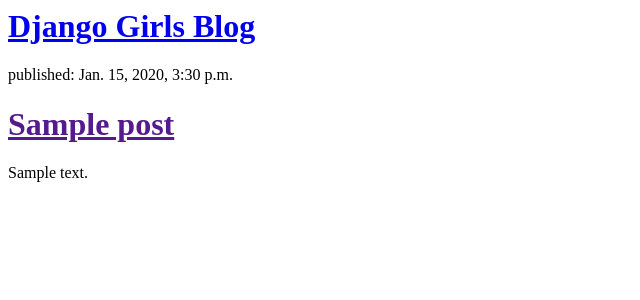
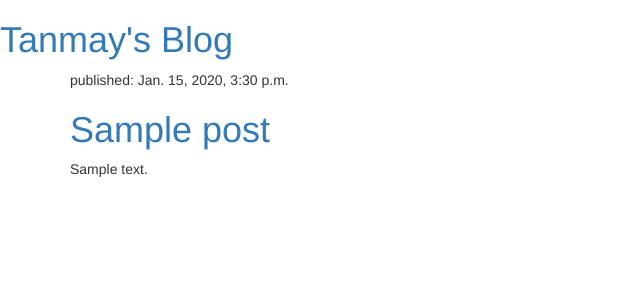
Before and after one commit to tanmayvij/my-first-blog, a Django app: template blog/templates/blog/post_list.html in a window 1280 px wide. Shown: the top 300 px of the page, without its empty margins (0-640 px from the left). Run offline with Django 3.2, Linux system fonts and the light colour scheme; the template is opened without the code that fills it: values that come from a table or form of the project are taken from there, others are empty; tables that the repository leaves empty hold one stand-in row (values such as "Sample post"); some libraries are stand-ins or nearby versions.

Commit message:
Added CSS

```diff
--- a/blog/templates/blog/post_list.html
+++ b/blog/templates/blog/post_list.html
@@ -1,19 +1,28 @@
+{% load staticfiles %}
 <html>
     <head>
-        <title>Django Girls blog</title>
+        <title>Tanmay's blog</title>
+        <link rel="stylesheet" href="//maxcdn.bootstrapcdn.com/bootstrap/3.2.0/css/bootstrap.min.css">
+<link rel="stylesheet" href="//maxcdn.bootstrapcdn.com/bootstrap/3.2.0/css/bootstrap-theme.min.css">
     </head>
     <body>
 <div>
-    <h1><a href="/">Django Girls Blog</a></h1>
+    <h1><a href="/">Tanmay's Blog</a></h1>
 </div>
-
+<div class="content container">
+    <div class="row">
+        <div class="col-md-8">
             {% for post in posts %}
-    <div>
+                <div class="post">
+                    <div class="date">
                         <p>published: {{ post.published_date }}</p>
+                    </div>
                     <h1><a href="">{{ post.title }}</a></h1>
                     <p>{{ post.text|linebreaksbr }}</p>
                 </div>
             {% endfor %}
-
+        </div>
+    </div>
+</div>
 </body>
 </html>
```
Also changed, not shown: blog/templates/blog/static/css/blog.css (added, +46 -0 lines). Lines whose indentation alone changed are shown as unchanged.
